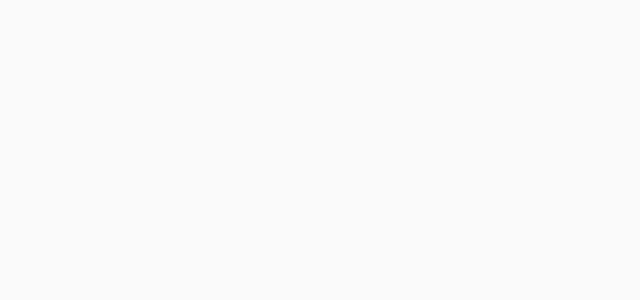
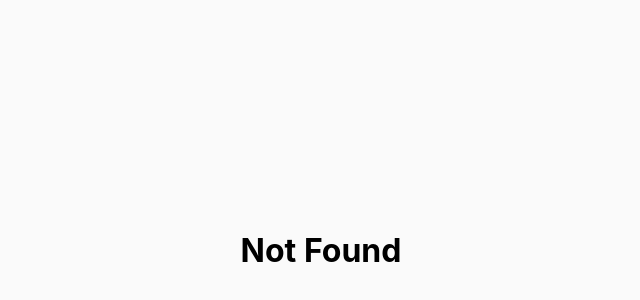
Before and after one commit to Mridul2820/insta-clone, a React (Create React App) app: page / in a window 1280 px wide. Shown: the part 150-450 px from the top of the page, without its empty margins (319-959 px from the left). Built offline with nearby package versions, Linux system fonts and the light colour scheme.

Commit message:
not found page

```diff
--- a/src/App.js
+++ b/src/App.js
@@ -6,6 +6,7 @@ import * as ROUTES from './constants/routes'
 
 const Login = lazy(() => import ('./pages/Login'))
 const SignUp = lazy(() => import ('./pages/SignUp'))
+const NotFound = lazy(() => import ('./pages/NotFound'))
 
 const App = () => {
     return (
@@ -14,8 +15,9 @@ const App = () => {
             <Suspense fallback={<p>Loading...</p>} >
                 <Router>
                     <Switch>
-                        <Route path={ROUTES.LOGIN} component={Login} />
+                        <Route path={ROUTES.LOGIN} component={Login}  />
                         <Route path={ROUTES.SIGN_UP} component={SignUp} />
+                        <Route component={NotFound} />
                     </Switch>
                 </Router>
             </Suspense>
--- /dev/null
+++ b/src/pages/NotFound.js
@@ -0,0 +1,23 @@
+import React, { useEffect } from 'react'
+import styled from 'styled-components'
+
+const NotFound = () => {
+    useEffect(() => {
+        document.title = 'Page not found'
+    }, [])
+
+    return (
+        <NotFoundWrap>
+            <h1>Not Found</h1>
+        </NotFoundWrap>
+    )
+}
+
+const NotFoundWrap = styled.div`
+    display: flex;
+    justify-content: center;
+    align-items: center;
+    min-height: 100vh;
+`
+
+export default NotFound
```
